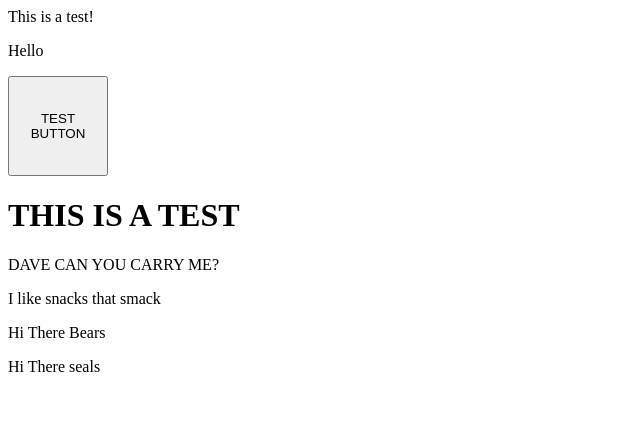
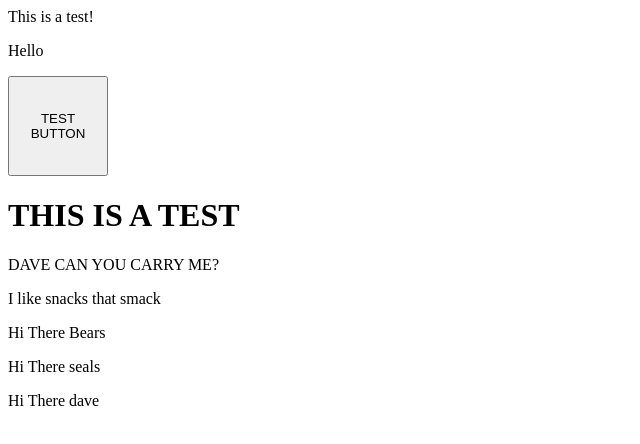
Before and after one commit to aadhav0818/BPA-WebDev-2022, a plain HTML site: page index.html in a window 1280 px wide. Shown: the whole page, without its empty margins (0-640 px from the left). Drawn offline with Linux system fonts and the light colour scheme.

Commit message:
Added dave text

```diff
--- a/index.html
+++ b/index.html
@@ -6,3 +6,4 @@
 <p> I like snacks that smack</p>
 <p> Hi There Bears</p>
 <p> Hi There seals</p>
+<p> Hi There dave</p>
```
